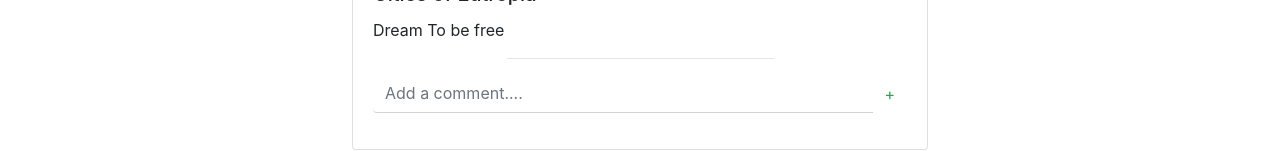
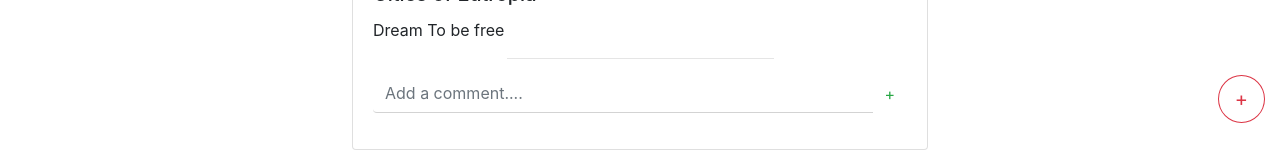
Before and after one commit to b33lz3bubTH/insta-clone, an Angular app: page / in a window 1280 px wide. Shown: the part 662-813 px from the top of the page. Built offline with nearby package versions, Linux system fonts and the light colour scheme.

Commit message:
ADD A POST COMPONENT (custom file input prob solved)

```diff
--- a/src/app/app-routing.module.ts
+++ b/src/app/app-routing.module.ts
@@ -2,12 +2,14 @@ import { NgModule } from '@angular/core';
 import { RouterModule, Routes } from '@angular/router';
 import { UserprofileComponent } from './userprofile/userprofile.component';
 import { HomecomponentComponent } from './homecomponent/homecomponent.component';
+import { CreatePostComponent } from './create-post/create-post.component';
 
 
 
 const appRoutes: Routes = [
     { path: '', component: HomecomponentComponent, pathMatch:'full' },
-    { path: 'profile', component: UserprofileComponent }
+    { path: 'profile', component: UserprofileComponent },
+    { path: 'new-post', component: CreatePostComponent}
 ]
 @NgModule({
     imports:[
--- a/src/app/app.component.html
+++ b/src/app/app.component.html
@@ -1,5 +1,4 @@
 <app-navbar></app-navbar>
-
 <router-outlet></router-outlet>
 
 <!-- <app-footer></app-footer> -->
--- a/src/app/app.module.ts
+++ b/src/app/app.module.ts
@@ -12,6 +12,7 @@ import { HomecomponentComponent } from './homecomponent/homecomponent.component'
 import { FooterComponent } from './footer/footer.component';
 
 import { UserAuthModule } from './userauth/userauth.module';
+import { CreatePostComponent } from './create-post/create-post.component';
 
 
 @NgModule({
@@ -21,7 +22,8 @@ import { UserAuthModule } from './userauth/userauth.module';
     UserspostComponent,
     UserprofileComponent,
     HomecomponentComponent,
-    FooterComponent
+    FooterComponent,
+    CreatePostComponent
   ],
   imports: [
     BrowserModule,
--- /dev/null
+++ b/src/app/create-post/create-post.component.html
@@ -0,0 +1,18 @@
+<div class="container my-5">
+        <div class="jumbotron text-center">
+            <h1 class="display-3">Upload a Post</h1>
+    </div>
+    <form class="my-5 w-50 mx-auto">
+        <div class="custom-file">
+            <input type="file" class="custom-file-input" id="customFile" #localRefFile (change)="updateFileName(localRefFile,localRefLable)">
+            <label class="custom-file-label" for="customFile" #localRefLable>Choose file</label>
+        </div>
+        <div class="form-group my-2">
+            <input type="email" class="form-control" id="postTitle" aria-describedby="postTitle upload" placeholder="Enter title for the post">
+        </div>
+        <div class="form-group my-2">
+            <textarea name="postDesc" class="form-control" id="postDesc" cols="30" rows="5">Post Description</textarea>
+        </div>
+    </form>
+
+</div>
--- /dev/null
+++ b/src/app/create-post/create-post.component.ts
@@ -0,0 +1,18 @@
+import { Component, OnInit } from '@angular/core';
+
+@Component({
+  selector: 'app-create-post',
+  templateUrl: './create-post.component.html',
+  styleUrls: ['./create-post.component.css']
+})
+export class CreatePostComponent implements OnInit {
+
+  constructor() { }
+
+  ngOnInit(): void {
+  }
+  updateFileName(inputObj1: HTMLInputElement, inputObj2: HTMLElement){
+    let name = inputObj1.value.split("\\");
+    inputObj2.innerText = name[name.length-1];
+  }
+}
--- a/src/app/homecomponent/homecomponent.component.css
+++ b/src/app/homecomponent/homecomponent.component.css
@@ -0,0 +1,18 @@
+.socialMediaButton{
+  display: inline-block;
+  margin: 5px;
+  transform: translateX(0px)
+}
+
+.socialMediaButtons {
+  position: fixed;
+  bottom: 10px;
+  right: 10px;
+  display: flex;
+}
+
+.custom-circle-button{
+  width: 100%;
+  height: 100%;
+  border-radius: 50%
+}
--- a/src/app/homecomponent/homecomponent.component.html
+++ b/src/app/homecomponent/homecomponent.component.html
@@ -3,3 +3,10 @@
         <app-userspost [postObj]="x" *ngFor="let x of userObj.allPost"></app-userspost>
     </div>
 </div>
+
+
+<div class="socialMediaButtons">
+    <div id="twitterButton" class="socialMediaButton">
+        <button routerLink="/new-post" class="btn btn-lg btn-outline-danger custom-circle-button">+</button>
+    </div>
+</div>
```
Also changed, not shown: src/app/create-post/create-post.component.css (added), 1 other file (tests, documents, lock files or other folders).
